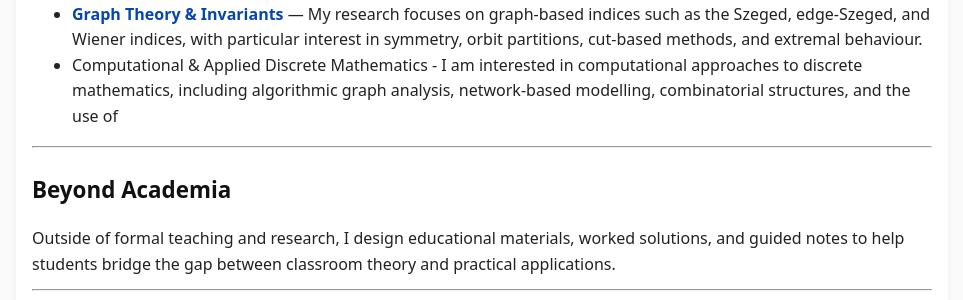
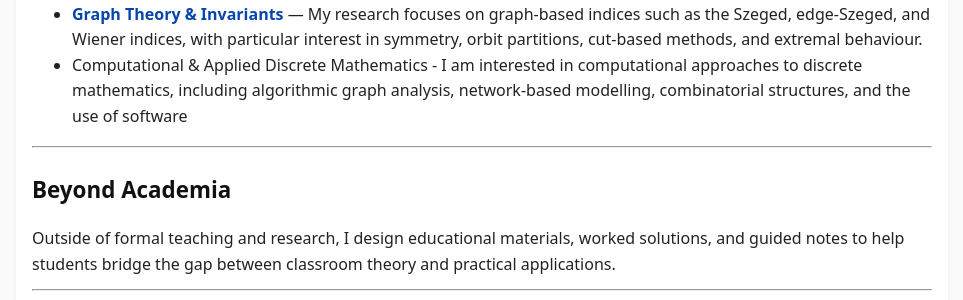
Before and after one commit to SaleemKamaludin/SaleemKamaludin.github.io, a Jekyll site: the page built from about.md, in a window 1280 px wide. Shown: the part 602-902 px from the top of the page, without its empty margins (158-1121 px from the left). Built offline with Jekyll 4.4.1, drawn with Linux system fonts in a browser that asks for light colours.

Commit message:
Update research interests in about.md
Expanded description of interests in computational approaches to discrete mathematics.

```diff
--- a/about.md
+++ b/about.md
@@ -20,7 +20,7 @@ My goal is to create learning environments where students not only master techni
 
 ## Research Interests
 - <a href="{{ '/notes/graph-theory/' | relative_url }}"><strong>Graph Theory & Invariants</strong></a> — My research focuses on graph-based indices such as the Szeged, edge-Szeged, and Wiener indices, with particular interest in symmetry, orbit partitions, cut-based methods, and extremal behaviour.
-- Computational & Applied Discrete Mathematics - I am interested in computational approaches to discrete mathematics, including algorithmic graph analysis, network-based modelling, combinatorial structures, and the use of
+- Computational & Applied Discrete Mathematics - I am interested in computational approaches to discrete mathematics, including algorithmic graph analysis, network-based modelling, combinatorial structures, and the use of software
 
 
 
```
